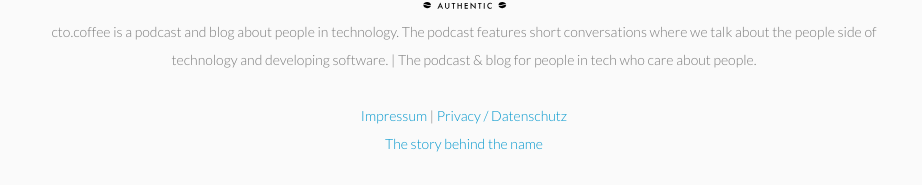
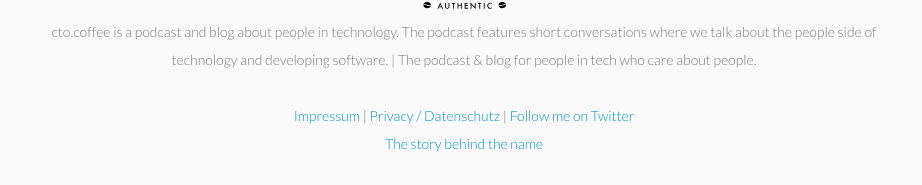
Before and after one commit to benjmin-r/cto.coffee, a Jekyll site: the page built from index.md, in a window 1280 px wide and 900 px high, scrolled down 2456 px. Shown: the part 712-897 px from the top of the window, without its empty margins (176-1098 px from the left). Built offline with Jekyll 4.4.1, drawn with Linux system fonts in a browser that asks for light colours; nearby versions of some CDN libraries.

Commit message:
add link to twitter account in footer

```diff
--- a/_includes/footer.html
+++ b/_includes/footer.html
@@ -12,7 +12,9 @@
         {{ site.description }} | {{ site.subtitle }}
         <br>
         <br>
-        <a href="/impressum/">Impressum</a> | <a href="/privacy/">Privacy / Datenschutz</a>
+        <a href="/impressum/">Impressum</a>
+        | <a href="/privacy/">Privacy / Datenschutz</a>
+        | <a href="https://twitter.com/benjamin">Follow me on Twitter</a>
         <br>
         <a href="/story-behind-the-name">The story behind the name</a>
       </small>
```
